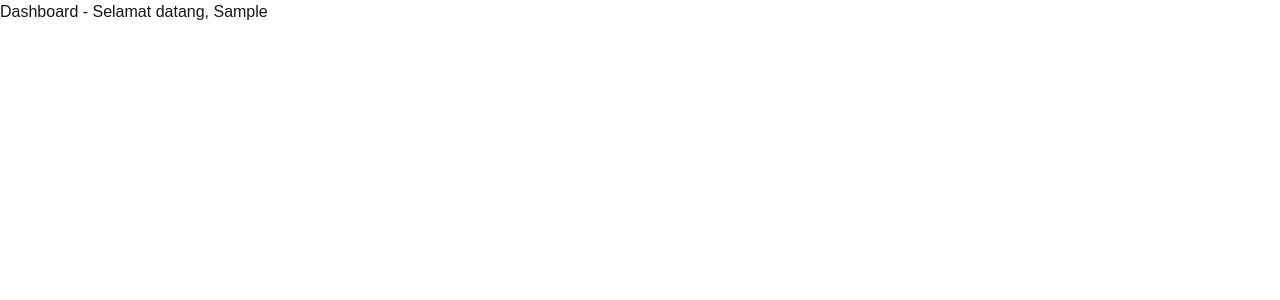
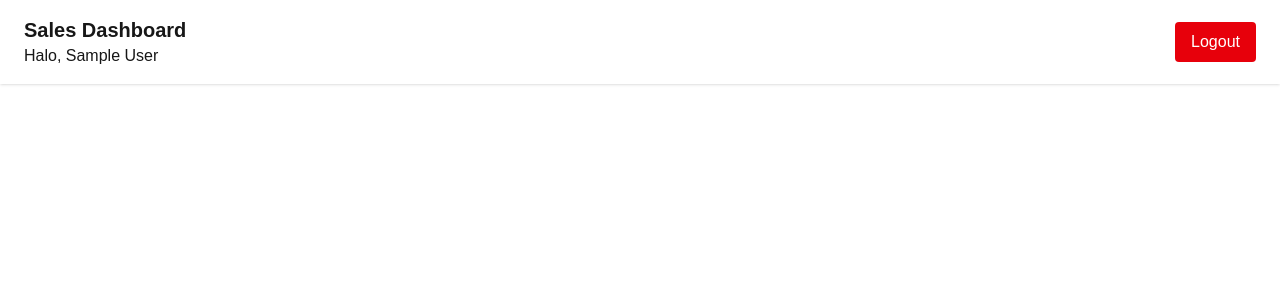
Before and after one commit to aidilkamal-eng/sales-dashboard, a Next.js app: page /dashboard in a window 1280 px wide. Shown: the top 300 px of the page. Built offline with nearby package versions, Linux system fonts and the light colour scheme; sample sign-in values are in the browser's storage.

Commit message:
menambahkan komponen header

```diff
--- a/src/app/dashboard/page.tsx
+++ b/src/app/dashboard/page.tsx
@@ -3,6 +3,7 @@
 import { useEffect } from "react";
 import { useRouter } from "next/navigation";
 import { useAuth } from "@/context/AuthContext";
+import Header from "@/components/Header";
 
 export default function DashboardPage() {
   const { user, isLoading } = useAuth();
@@ -20,7 +21,8 @@ export default function DashboardPage() {
 
   return (
     <main>
-      <h1>Dashboard - Selamat datang, {user?.firstName}</h1>
+      <Header />
+      {/* nanti SummaryCard, SalesTable, EffectivenessChart di sini */}
     </main>
   );
 }
--- a/src/components/Header.tsx
+++ b/src/components/Header.tsx
@@ -0,0 +1,29 @@
+"use client";
+
+import { useRouter } from "next/navigation";
+import { useAuth } from "@/context/AuthContext";
+
+export default function Header() {
+  const { user, logout } = useAuth();
+  const router = useRouter();
+
+  function handleLogout() {
+    logout();
+    router.push("/login");
+  }
+
+  return (
+    <header className="flex items-center justify-between bg-white shadow px-6 py-4">
+      <div>
+        <h1 className="text-xl font-bold">Sales Dashboard</h1>
+        <h2>Halo, {user?.firstName} {user?.lastName}</h2>
+      </div>
+      <button
+        className="bg-red-600 text-white rounded px-4 py-2"
+        onClick={handleLogout}
+        >
+        Logout
+      </button>
+    </header>
+  );
+}
```
